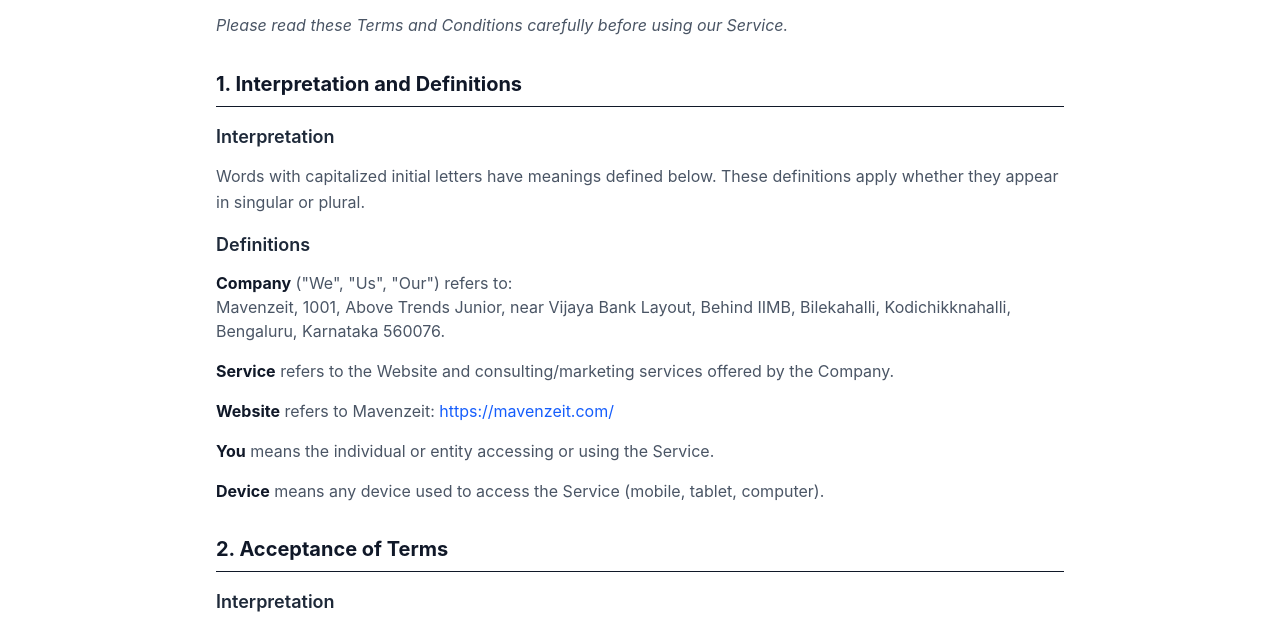
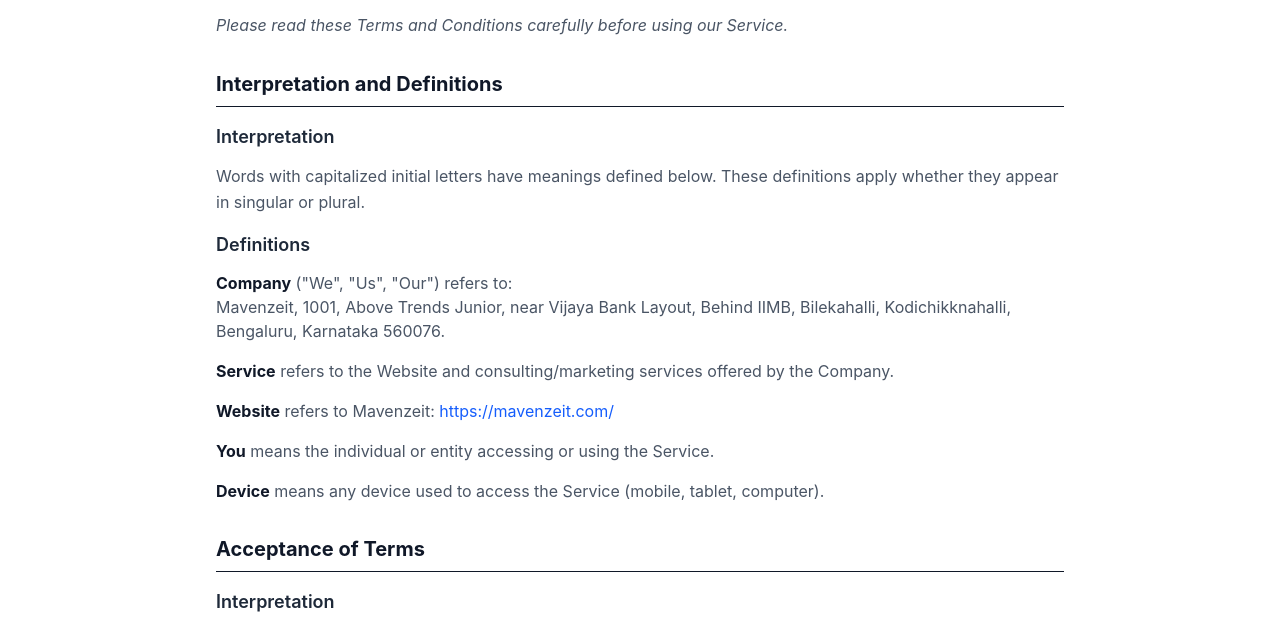
Before and after one commit to Chandrikamohan/Mavenzeit, a React (Vite) app: page /privacy-policy in a window 1280 px wide. Shown: the part 156-778 px from the top of the page. Built offline with nearby package versions, Linux system fonts and the light colour scheme.

Commit message:
Added Privacy policy and Terms of services

```diff
--- a/src/PrivacyPolicy.tsx
+++ b/src/PrivacyPolicy.tsx
@@ -9,7 +9,7 @@ const PrivacyPolicy = () => {
                     </p>
 
                     <section className="space-y-4">
-                        <h2 className="text-xl font-bold text-gray-900 border-b pb-2">1. Interpretation and Definitions</h2>
+                        <h2 className="text-xl font-bold text-gray-900 border-b pb-2"> Interpretation and Definitions</h2>
 
                         <div className="space-y-3">
                             <h3 className="text-lg font-semibold text-gray-800">Interpretation</h3>
@@ -41,7 +41,7 @@ const PrivacyPolicy = () => {
                         </div>
                     </section>
                     <section className="space-y-4">
-                        <h2 className="text-xl font-bold text-gray-900 border-b pb-2">2. Acceptance of Terms</h2>
+                        <h2 className="text-xl font-bold text-gray-900 border-b pb-2">Acceptance of Terms</h2>
 
                         <div className="space-y-3">
                             <h3 className="text-lg font-semibold text-gray-800">Interpretation</h3>
```
